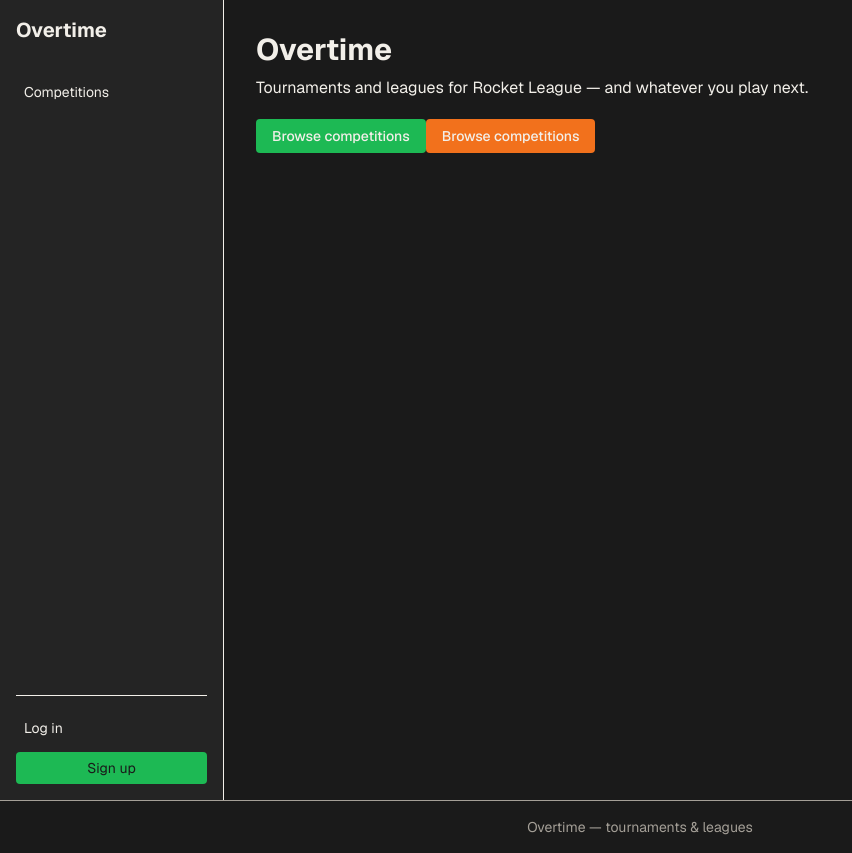
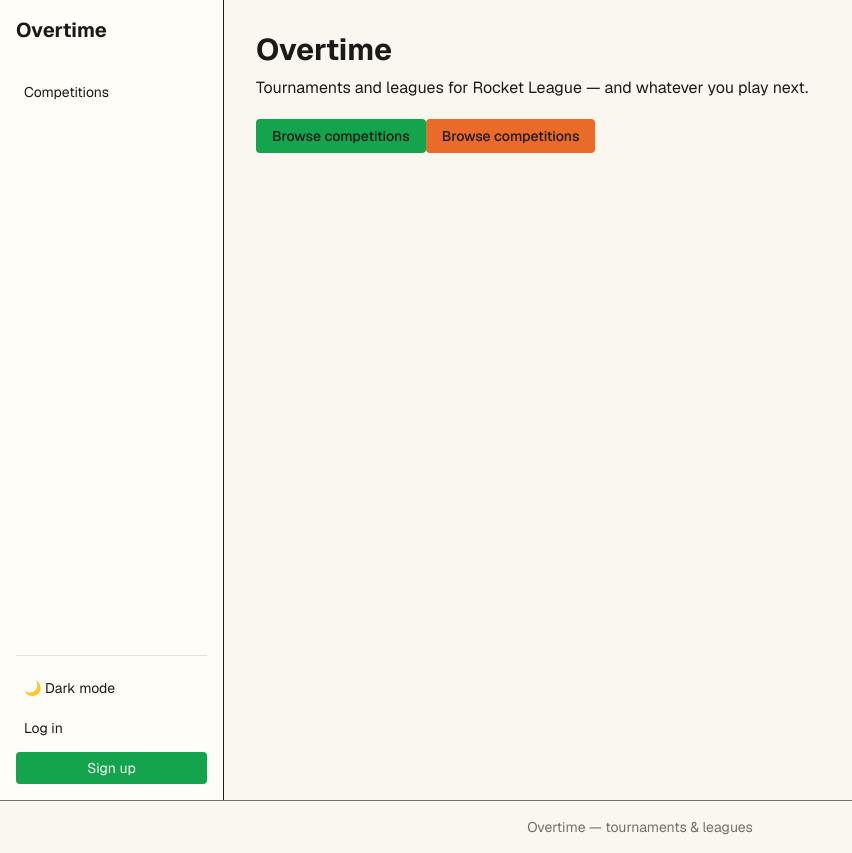
Before and after one commit to Glaxer/Overtime, a Next.js app: page / in a window 1280 px wide. Shown: the whole page, without its empty margins (0-852 px from the left). Built offline with nearby package versions, Linux system fonts and the light colour scheme; no server answers.

Commit message:
Added theme toggler, so user can swap between dark and light mode

```diff
--- a/app/layout.tsx
+++ b/app/layout.tsx
@@ -28,7 +28,20 @@
   children: React.ReactNode;
 }) {
   return (
-    <html lang="en" className="dark">
+    <html lang="en" suppressHydrationWarning>
+      <head>
+        <script
+          dangerouslySetInnerHTML={{
+            __html: `
+              try {
+                var t = localStorage.getItem('theme');
+                if (!t) t = window.matchMedia('(prefers-color-scheme: dark)').matches ? 'dark' : 'light';
+                if (t === 'dark') document.documentElement.classList.add('dark');
+              } catch (e) {}
+            `
+          }}
+        />
+      </head>
       <body
         className={`${geistSans.variable} ${geistMono.variable} antialiased`}
       >
--- a/components/layout/Navbar.tsx
+++ b/components/layout/Navbar.tsx
@@ -1,6 +1,8 @@
 import Link from "next/link";
 import { createClient } from "@/lib/supabase/server";
 import { logout } from "@/app/(auth)/actions";
+import ThemeToggle from "../ui/ThemeToggle";
+import Button from "../ui/Button";
 
 export default async function Navbar() {
   const supabase = await createClient();
@@ -43,14 +45,15 @@
       </nav>
 
       {/* Auth section — pinned to the bottom */}
-      <div className="mt-auto flex flex-col gap-2 border-t pt-4">
+      <div className="mt-auto flex flex-col gap-2 border-t border-border pt-4">
+        <ThemeToggle />
         {user ? (
           <>
             <span className="px-2 text-sm text-muted">{displayName}</span>
             <form action={logout}>
-              <button className="w-full rounded border border-border px-2 py-1.5 text-left text-sm hover:bg-surface">
+              <Button variant="secondary" className="w-full text-left">
                 Log out
-              </button>
+              </Button>
             </form>
           </>
         ) : (
--- /dev/null
+++ b/components/ui/ThemeToggle.tsx
@@ -0,0 +1,31 @@
+"use client";
+
+import { useEffect, useState } from "react";
+
+export default function ThemeToggle() {
+  const [theme, setTheme] = useState<"light" | "dark" | null>(null);
+
+  // Read the theme that the inline script already applied
+  useEffect(() => {
+    setTheme(
+      document.documentElement.classList.contains("dark") ? "dark" : "light"
+    );
+  }, []);
+
+  const toggle = () => {
+    const next = theme === "dark" ? "light" : "dark";
+    document.documentElement.classList.toggle("dark", next === "dark");
+    localStorage.setItem("theme", next);
+    setTheme(next);
+  };
+
+  return (
+    <button
+      onClick={toggle}
+      aria-label="Toggle theme"
+      className="rounded px-2 py-1.5 text-left text-sm hover:bg-surface"
+    >
+      {theme === "dark" ? "☀️ Light mode" : "🌙 Dark mode"}
+    </button>
+  );
+}
```
